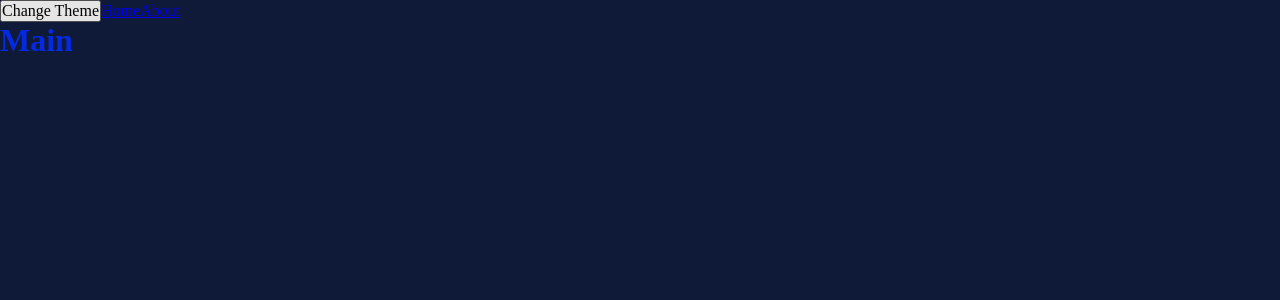
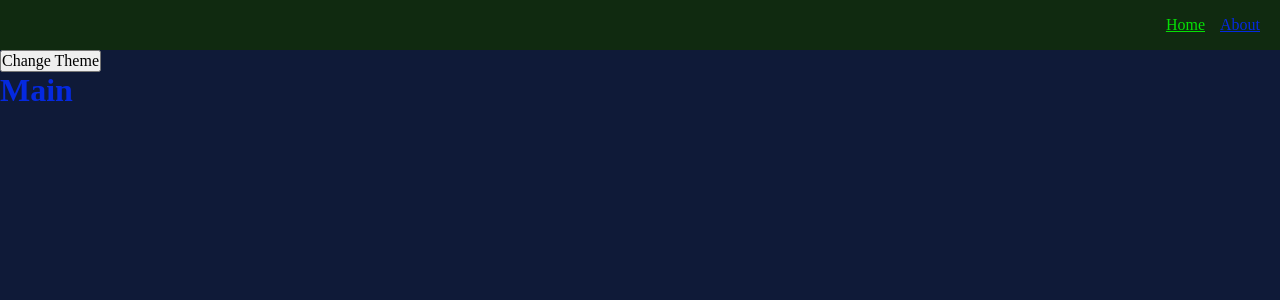
Before and after one commit to dark123us/frontpro, a React app: page / in a window 1280 px wide. Shown: the top 300 px of the page. Built offline with nearby package versions, Linux system fonts and the light colour scheme.

Commit message:
12 lesson

```diff
--- a/src/app/App.tsx
+++ b/src/app/App.tsx
@@ -1,9 +1,9 @@
-import {Link} from "react-router-dom";
 import './styles/index.scss';
 
 import {classNames} from "shared/lib/classNames/classNames";
 import {useTheme} from "./providers/ThemeProvider";
 import {AppRouter} from "app/providers/router";
+import {Navbar} from "widgets/Navbar/Navbar";
 
 
 
@@ -12,9 +12,8 @@
 
     return(
         <div className={classNames("app", {}, [theme])}>
+            <Navbar />
             <button onClick={changeTheme}>Change Theme</button>
-            <Link to={'/'}>Home</Link>
-            <Link to={'/about'}>About</Link>
             <AppRouter />
         </div>
     )
--- a/src/app/providers/router/ui/AppRouter.tsx
+++ b/src/app/providers/router/ui/AppRouter.tsx
@@ -1,4 +1,4 @@
-import React, {Suspense} from 'react';
+import {Suspense} from 'react';
 import {Route, Routes} from "react-router-dom";
 import {RouteConfig} from "shared/config/routeConfig/routeConfig";
 
--- a/src/app/styles/themes/dark.scss
+++ b/src/app/styles/themes/dark.scss
@@ -3,4 +3,9 @@
   --primary-color: #05e005;
   --secondary-color: green;
 
+  --inverted-bg-color: #0f1a38;
+  --inverted-primary-color: #0529e0;
+  --inverted-secondary-color: #041285;
+
+
 }
--- a/src/app/styles/themes/normal.scss
+++ b/src/app/styles/themes/normal.scss
@@ -3,4 +3,9 @@
   --primary-color: #0529e0;
   --secondary-color: #041285;
 
+
+  --inverted-bg-color: #102a10;
+  --inverted-primary-color: #05e005;
+  --inverted-secondary-color: green;
+
 }
--- a/src/app/styles/variables/global.scss
+++ b/src/app/styles/variables/global.scss
@@ -8,6 +8,5 @@
   --font-line-l: 48px;
   --font-l: var(--font-size-l) / var(--font-line-l) var(--font-family-main);
 
-  --bg-color: #5f6ed9;
-  --primary-color: #1c36ec
+  --navbar-height: 50px;
 }
--- /dev/null
+++ b/src/shared/ui/AppLink/AppLink.module.scss
@@ -0,0 +1,11 @@
+.appLink {
+  color: var(--primary-color);
+}
+
+.primary {
+  color: var(--primary-color);
+}
+
+.inverted {
+  color: var(--inverted-primary-color);
+}
--- /dev/null
+++ b/src/shared/ui/AppLink/AppLink.tsx
@@ -0,0 +1,35 @@
+import cls from './AppLink.module.scss';
+import {classNames} from "shared/lib/classNames/classNames";
+import {FC} from "react";
+import {Link, LinkProps} from "react-router-dom";
+
+export const enum AppLinkTheme {
+    PRIMARY = 'primary',
+    INVERTED = 'inverted'
+
+}
+
+interface AppLinkProps extends LinkProps{
+    className?: string;
+    theme?:AppLinkTheme;
+}
+
+export const AppLink: FC<AppLinkProps> = (props) => {
+    const {
+        className,
+        children,
+        theme = AppLinkTheme.PRIMARY,
+        to,
+        ...otherProps
+    } = props;
+
+    return (
+        <Link
+            className={classNames(cls.appLink, {}, [className, cls[theme]])}
+            to={to}
+            {...otherProps}
+        >
+            {children}
+        </Link>
+    );
+};
--- /dev/null
+++ b/src/widgets/Navbar/Navbar/index.ts
@@ -0,0 +1,2 @@
+import Navbar from "./ui/Navbar";
+export {Navbar}
--- /dev/null
+++ b/src/widgets/Navbar/Navbar/ui/Navbar.module.scss
@@ -0,0 +1,16 @@
+.navbar {
+  width: 100%;
+  height: var(--navbar-height);
+  background: var(--inverted-bg-color);
+  display: flex;
+  align-items: center;
+  padding: 20px;
+}
+
+.links {
+  margin-left: auto;
+}
+
+.mainLink {
+  margin-right: 15px;
+}
--- /dev/null
+++ b/src/widgets/Navbar/Navbar/ui/Navbar.tsx
@@ -0,0 +1,21 @@
+import cls from './Navbar.module.scss';
+import {classNames} from "shared/lib/classNames/classNames";
+import {AppLink, AppLinkTheme} from "shared/ui/AppLink/AppLink";
+
+
+interface NavbarProps {
+    className?: string
+}
+
+const Navbar = ({className}:NavbarProps ) => {
+    return (
+        <div className={classNames(cls.navbar, {}, [className])} >
+            <div className={cls.links} >
+                <AppLink theme={AppLinkTheme.INVERTED} to={'/'} className={cls.mainLink}>Home</AppLink>
+                <AppLink to={'/about'}>About</AppLink>
+            </div>
+        </div>
+    );
+};
+
+export default Navbar;
```
